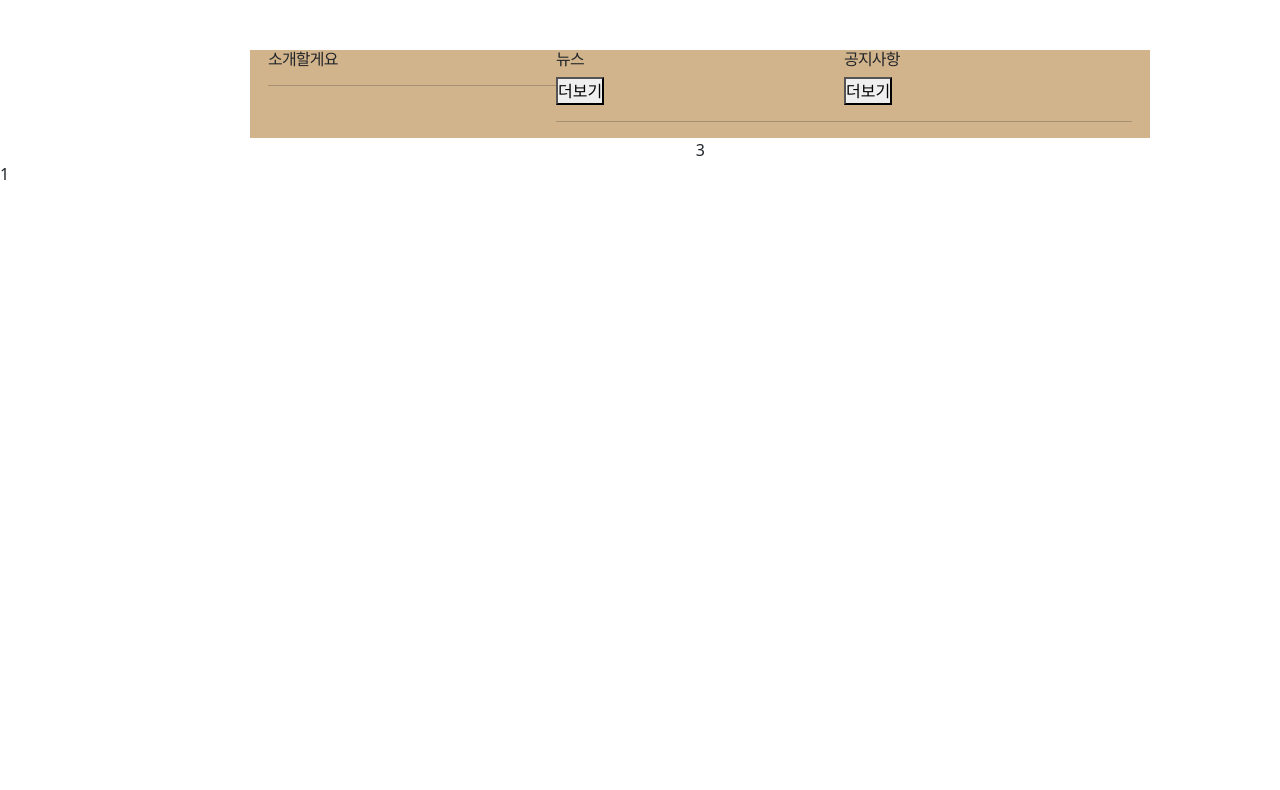
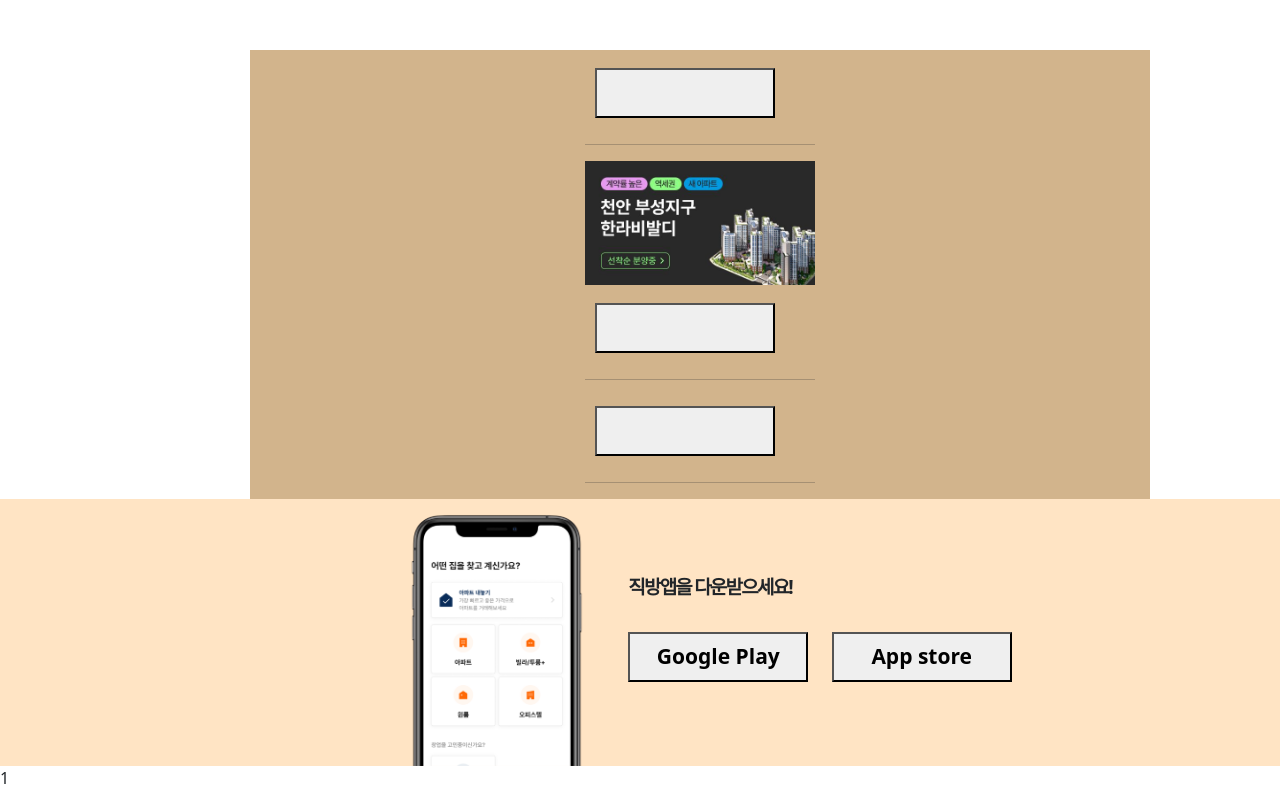
Before and after one commit to jo4086/Academy_assignment, a plain HTML site: page Zigbang/index.html in a window 1280 px wide. Shown: the part 540-1330 px from the top of the page. Before the commit the page ends 800 px from the top, so only its background shows below. Drawn offline with nearby package versions, Linux system fonts and the light colour scheme.

Commit message:
과제 섹션3

```diff
--- a/Zigbang/index.html
+++ b/Zigbang/index.html
@@ -129,32 +129,104 @@
                </div>
             </div>
          </section>
-         <section>
-            <div class="st-2box intro">
+         <!-- 섹션1 end / 섹션2 start -->
+         <section class="main-sec sec2">
+            <ul class="sec2-contentbox">
+               <li class="sec2-content sec2-item1">
+                  <div class="sec2-head-itembox">
+                     <h6></h6>
+                     <button class="sec2-head-item-btn"></button>
+                  </div>
+                  <hr>
+                  <div>
+                     <a href="#">
+                        <img src="./images/banner1.jpg" alt="배너1">
+                     </a>
+                  </div>
+               </li>
+               <li class="sec2-content sec2-item2">
+                  <div class="sec2-head-itembox">
+                     <h6></h6>
+                     <button class="sec2-head-item-btn"></button>
+                  </div>
+                  <hr>
+                  <div>
+                     <ul>
+                        <li><a href=""></a></li>
+                        <li><a href=""></a></li>
+                        <li><a href=""></a></li>
+                        <li><a href=""></a></li>
+                        <li><a href=""></a></li>
+                     </ul>
+                  </div>
+               </li>
+               <li class="sec2-content sec2-item3">
+                  <div class="sec2-head-itembox">
+                     <h6></h6>
+                     <button class="sec2-head-item-btn"></button>
+                  </div>
+                  <hr>
+                  <div>
+                     <ul>
+                        <li><a href=""></a></li>
+                        <li><a href=""></a></li>
+                        <li><a href=""></a></li>
+                        <li><a href=""></a></li>
+                        <li><a href=""></a></li>
+                     </ul>
+                  </div>
+               </li>
+            </ul>
+
+         </section>
+         <!-- 섹션2 end / 섹션3 start -->
+         <style>
+            .sec3 {
+               width: 100%;
+               background-color: bisque;
+            }
+            img {
+               width: 230px;
+            }
+
+            p {
+               font-size:19px;
+               font-weight: bold;
+               letter-spacing: -1.8px;
+            }
+            button {
+               width: 180px;
+               height: 50px;
+               font-size: 21px;
+               font-weight: bold;
+               letter-spacing: 0px;
+               margin: 10px;
+            }
+            section {
+               display: flex;
+               align-items: center;
+            }
+            .sec3 > div {
+               display: flex;
+               margin-left: 20px;
+               flex-direction: column;
+               justify-content: center;
+            }
+            .sec3 > div > * {
+               margin: 10px 0px;
+            }
+
+         </style>
+         <section class="main-sec sec3">
+            <img src="./images/phone.png" alt="">
+            <div>
+               <p>직방앱을 다운받으세요!</p>
                <div>
-               <h6>소개할게요</h6>
+                  <button style="margin-left: 0px;">Google Play</button>
+                  <button>App store</button>
                </div>
-
-               <hr>
-            </div>
-
-            <div class="st-2box news">
-               <div>
-               <h6>뉴스</h6>
-
-               <button>더보기</button>
-               </div>
-               <hr>
-
-            </div>
-            <div class="st-2box announce">
-               <h6>공지사항</h6>
-               <button>더보기</button>
-
-               <hr>
             </div>
          </section>
-         <section>3</section>
       </main>
       <footer>1</footer>
    </div>
```
Also changed, not shown: Tab/tab7.html (+4 -2 lines).
